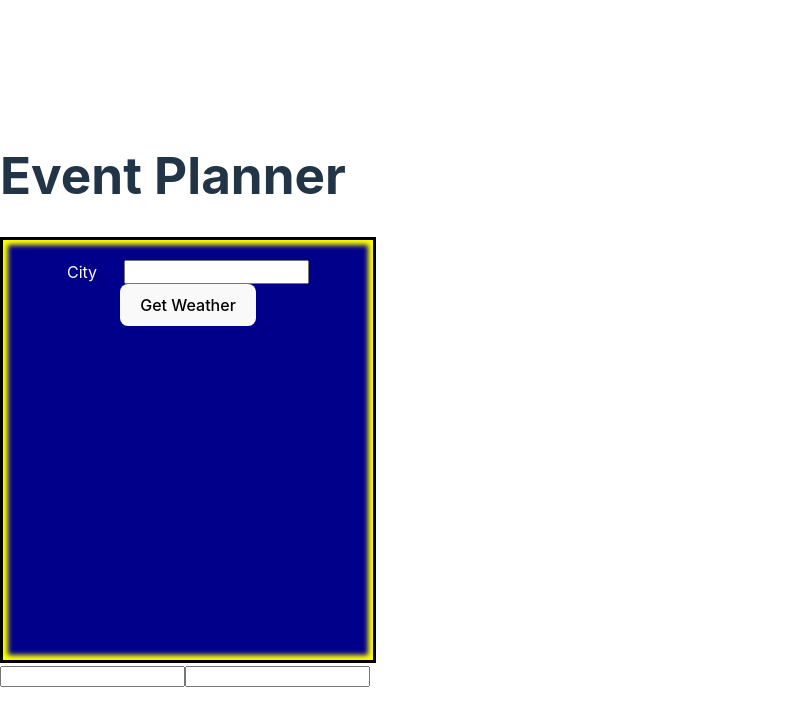
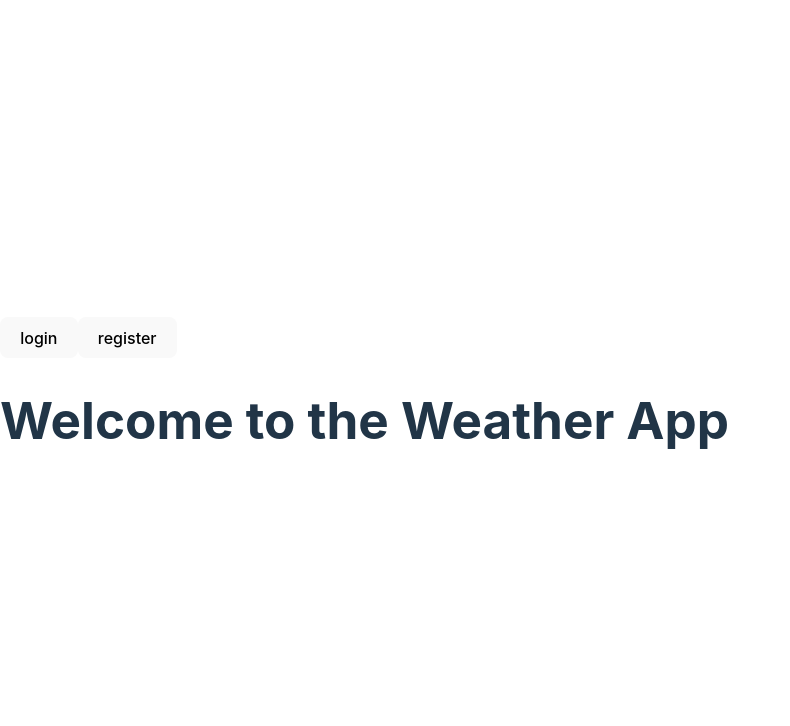
Before and after one commit to kysJune/EventPlanner, a React (Vite) app in the folder client/: page / in a window 1280 px wide. Shown: the top 726 px of the page, without its empty margins (0-790 px from the left). Built offline with nearby package versions, Linux system fonts and the light colour scheme.

Commit message:
setup react-router-dom and create routes in App. Create Home.jsx

```diff
--- a/client/package.json
+++ b/client/package.json
@@ -34,7 +34,8 @@
 	"dependencies": {
 		"axios": "^1.6.7",
 		"react": "^18.2.0",
-		"react-dom": "^18.2.0"
+		"react-dom": "^18.2.0",
+		"react-router-dom": "^6.22.0"
 	},
 	"devDependencies": {
 		"@babel/core": "^7.23.9",
--- a/client/src/App.jsx
+++ b/client/src/App.jsx
@@ -1,18 +1,27 @@
 import Weather from "./components/weather/Weather";
 import { Login } from "./components/login/Login";
+import Home from "./components/home/Home";
+// import { Register } from "./components/register/Register";
+import {Route, Routes, BrowserRouter} from "react-router-dom";
 import "./App.css";
 
 function App() {
+
 	return (
 		<div className="App">
-			<header>
-				<h1>Event Planner</h1>
-				<nav className="nav-links"></nav>
-			</header>
-			<Weather />
-			<Login />
+			<BrowserRouter>
+			<Routes>
+				<Route path="/Login" element={<Login/>} />
+				{/* <Route path="/register" element={<Register/>} />  */}
+				<Route path="/Weather" element={<Weather/>} />
+				<Route path="/" element={<Home/>} />
+			</Routes>
+			</BrowserRouter>
 		</div>
 	);
 }
 
+
+
+
 export default App;
--- /dev/null
+++ b/client/src/components/home/Home.jsx
@@ -0,0 +1,28 @@
+import "./Home.css";
+import { useNavigate } from "react-router-dom";
+const Home  = () =>{
+    const navigate = useNavigate();
+    const handleLogin = () => {
+        console.log("login button clicked");
+        navigate("/login");
+    }
+
+    const handleRegister = () => {
+        navigate("/register");
+    }
+
+    return (
+        <div className="home">
+            <header>
+                <nav>
+                    <button onClick = {handleLogin}>login</button>
+                    <button onClick = {handleRegister}>register</button>
+                </nav>
+            </header>
+            <h1>Welcome to the Weather App</h1>
+
+        </div>
+    )
+}
+
+export default Home;
```
Also changed, not shown: client/src/components/home/Home.css (added), 1 other file (tests, documents, lock files or other folders).
